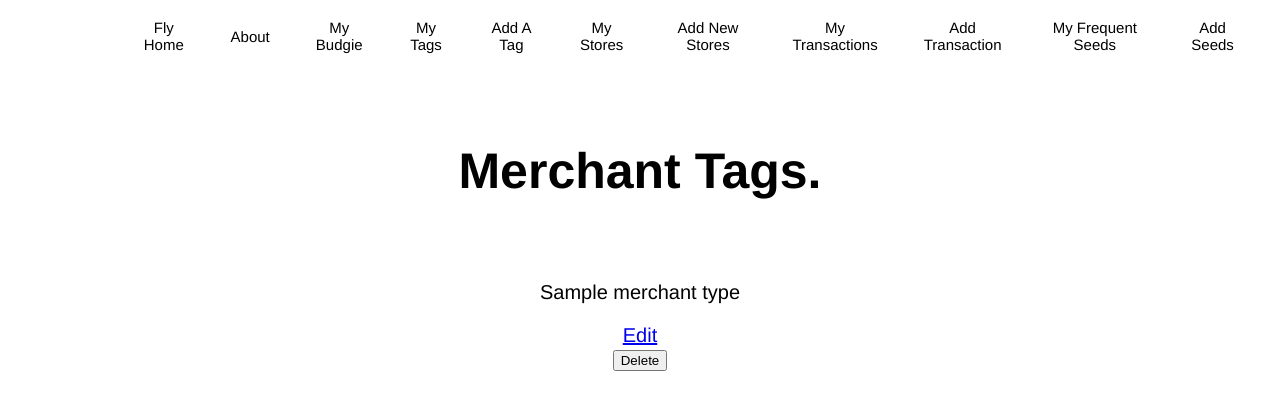
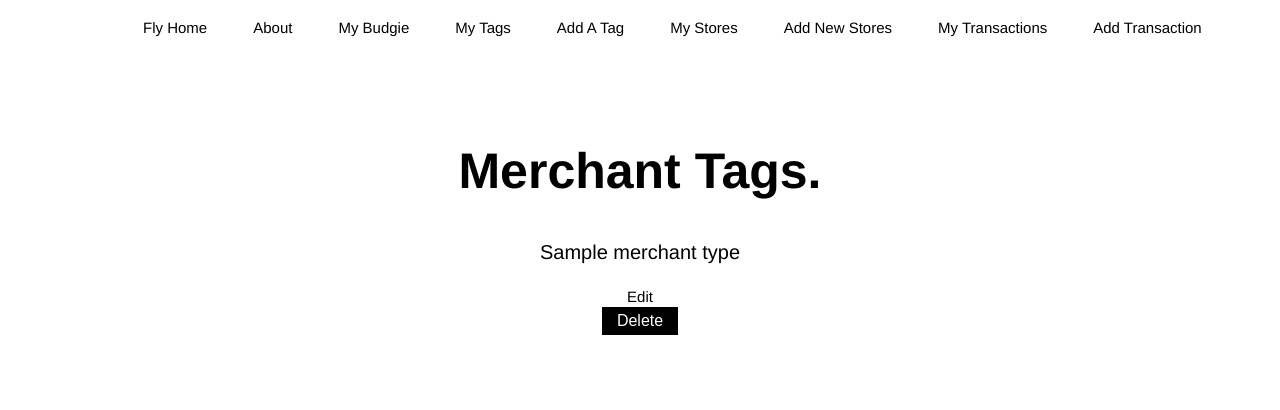
Before and after one commit to pvaliani/spending_tracker_app, a Flask app: page /merchanttypes in a window 1280 px wide. Shown: the top 410 px of the page. Run offline with Flask 2, Linux system fonts and the light colour scheme; a database or web service that is not in the repository returns one stand-in record (values such as "Sample title"); some libraries are stand-ins or nearby versions.

Commit message:
further css updates

```diff
--- a/static/style.css
+++ b/static/style.css
@@ -7,6 +7,7 @@
 
 
 }
+
 
 
 #logo {
@@ -58,6 +59,23 @@
 
 
 }
+
+.global-button {
+
+        background-color: black;
+        border: none;
+        color: white;
+        padding: 5px 15px;
+        text-align: center;
+        text-decoration: none;
+        display: inline-block;
+        font-size: 16px;
+
+}
+
+
+
+
 
 /* ----- HOME PAGE CSS ----------- */
 
@@ -115,7 +133,7 @@
 .current-budget {
 
     font-family: Arial, Helvetica, sans-serif;
-    font-size: 20px;
+    font-size: 50px;
     font-weight: bold;
     text-align: center;
     padding-top: 0px;
@@ -137,7 +155,7 @@
 .budget-edit-view {
 
     font-family: Arial, Helvetica, sans-serif;
-    font-size: 20px;
+    font-size: 30px;
     font-weight: bold;
     text-align: center;
 
@@ -145,6 +163,15 @@
 
 }
 
+
+.edit-budget-link{
+
+    font-size: 30px;
+    text-decoration: none;
+    color: black;
+
+
+}
 /* ------ BUDGET VIEW CSS------------ */
 
 /* ----- MERCHANT TAGS CSS ------------- */
@@ -153,7 +180,7 @@
     font-family: Helvetica, sans-serif;
     font-size: 20px;
     text-align: center;
-    padding-top: 20px;
+    padding-top: 0px;
 
 
 }
@@ -165,6 +192,7 @@
     font-weight: bold;
     text-align: center;
     padding-top: 100px;
+    padding-bottom: 0px;
 
 }
 
@@ -215,6 +243,13 @@
 
 }
 
+.tag-edit-hyperlink {
+
+    text-decoration: none;
+    color: black;
+    font-size: 15px;
+}
+
 /* -------------MERCHANT TAGS CSS--------------- */
 
 
@@ -235,7 +270,7 @@
 .store-view {
 
     font-family: Helvetica, sans-serif;
-    font-size: 20px;
+    font-size: 30px;
     text-align: center;
     padding-top: 20px;
 
@@ -312,7 +347,12 @@
 
 
 
+.merchant-edit-hyperlink {
 
+    text-decoration: none;
+    color: black;
+    font-size: 15px;
+}
 
 
 
@@ -397,7 +437,12 @@
 }
 
 
+.transactions-edit-hyperlink {
 
+    text-decoration: none;
+    color: black;
+    font-size: 15px;
+}
 
 
 
--- a/templates/about.html
+++ b/templates/about.html
@@ -17,9 +17,6 @@
         <li class="about-list">
             Add transactions.
         </li>
-        <li class="about-list">
-            Add seeds.
-        </li>
     </ul>
 </p>
 
--- a/templates/base.html
+++ b/templates/base.html
@@ -38,11 +38,10 @@
                         <li><a href="/transactions" class="nav-button">My Transactions</a></li>
                         <li><a href="/transactions/new" class="nav-button">Add Transaction</a></li>
                 </li>
-                <li class="sub-menus">
-                    <!-- Amounts -->
+                <!-- <li class="sub-menus">
                         <li><a href="/amounts" class="nav-button"> My Frequent Seeds</a></li>
                         <li><a href="/amounts/new" class="nav-button">Add Seeds</a></li>
-                </li>
+                </li> -->
 
                 <!-- Extension added user budget navigation  -->
 
--- a/templates/merchant_types/edit.html
+++ b/templates/merchant_types/edit.html
@@ -9,7 +9,7 @@
         <input type="text" id="name" name="name" value="{{ merchant_type.name }}">
     </div>
     <div class="tag-edit">
-        <input type="submit">
+        <input type="submit" class="global-button">
     </div>
 </form>
 
--- a/templates/merchant_types/index.html
+++ b/templates/merchant_types/index.html
@@ -7,9 +7,9 @@
 
 <section class ="tag-main-view">
     <p>{{ merchant_type.name }}</p>
-    <a href="/merchanttypes/{{ merchant_type.id }}/edit">Edit</a>
+    <a href="/merchanttypes/{{ merchant_type.id }}/edit" class="tag-edit-hyperlink">Edit</a>
     <form action="/merchanttypes/{{ merchant_type.id }}/delete" method="POST">
-        <input type="submit" value="Delete">
+        <input type="submit" value="Delete" class="global-button">
     </form>
 </section>
 
--- a/templates/merchant_types/new.html
+++ b/templates/merchant_types/new.html
@@ -9,7 +9,7 @@
         <input type="text" id="name" name="name">
     </div>
     <div class="tag-add">
-        <input type="submit">
+        <input type="submit" class="global-button">
     </div>
 </form>
 
--- a/templates/merchants/edit.html
+++ b/templates/merchants/edit.html
@@ -19,7 +19,7 @@
         </select>
     </div>
     <div class="store-edit">
-        <input type="submit">
+        <input type="submit" class="global-button">
     </div>
 </form>
 
--- a/templates/merchants/new.html
+++ b/templates/merchants/new.html
@@ -19,7 +19,7 @@
         </select>
     </div>
     <div class ="store-add">
-        <input type="submit" value="🦜">
+        <input type="submit" value="🦜" class="global-button">
     </div>
 </form>
 
--- a/templates/transactions/edit.html
+++ b/templates/transactions/edit.html
@@ -25,7 +25,7 @@
         </select>
     </div>
     <div class="transactions-edit">
-        <input type="submit">
+        <input type="submit" class="global-button">
     </div>
 </form>
 
--- a/templates/transactions/index.html
+++ b/templates/transactions/index.html
@@ -4,7 +4,7 @@
 <h2 id="transactions-view-header">Transactions</h2>
 
 
-<p id="transaction-summary">Total of All Transactions: £{{ transactions|sum(attribute='amount.value') }}</p>
+<p id="transaction-summary">Total Spent: £{{ transactions|sum(attribute='amount.value') }}</p>
 
 {% for transaction in transactions %}
 
@@ -17,9 +17,9 @@
     </p>
 
 
-    <a href="/transactions/{{ transaction.id }}/edit">Edit</a>
+    <a href="/transactions/{{ transaction.id }}/edit" class="transactions-edit-hyperlink">Edit</a>
     <form action="/transactions/{{ transaction.id }}/delete" method="POST">
-        <input type="submit" value="Delete">
+        <input type="submit" value="Delete" class="global-button">
     </form>
 </section>
 
--- a/templates/transactions/new.html
+++ b/templates/transactions/new.html
@@ -20,7 +20,7 @@
         </select>
     </div>
     <div class="transactions-add">
-        <input type="submit">
+        <input type="submit" class="global-button">
     </div>
 </form>
 
--- a/templates/user_budgets/index.html
+++ b/templates/user_budgets/index.html
@@ -1,12 +1,12 @@
 {% extends "base.html" %}
 {% block content %}
 
-<h2 id="budget-view-header">Your Budgie 🦜</h2>
+<h2 id="budget-view-header">Your Budgie. 🦜</h2>
 
 
 <section class="current-budget">
     <h3>£{{ new_user_budget.value}}</h3>
-    <a href="/userbudgets/edit">Feed</a>
+    <a href="/userbudgets/edit" class="edit-budget-link">Feed.</a>
     <!-- <form action="/user_budgets/delete" method="POST">
         <input type="submit" value="Delete"> -->
     </form>
```
Also changed, not shown: templates/merchants/index.html (+4 -4 lines).
